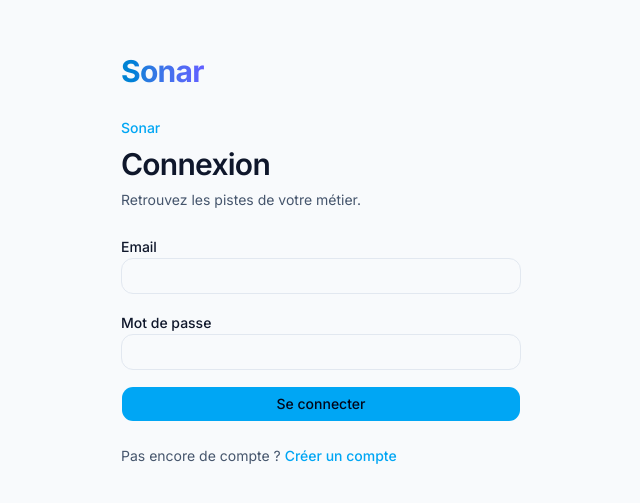
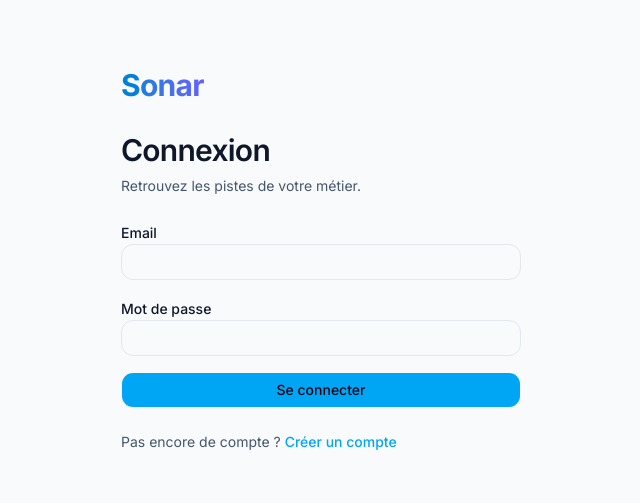
Before and after one commit to Maxime-Maguet/Sonar, a Next.js app in the folder apps/web/: page /login in a window 1280 px wide. Shown: the part 139-642 px from the top of the page, without its empty margins (319-959 px from the left). Built offline with nearby package versions, Linux system fonts and the light colour scheme.

Commit message:
fix(web): retirer le doublon de la marque Sonar sur connexion et inscription (#40)

```diff
--- a/apps/web/components/auth-form.tsx
+++ b/apps/web/components/auth-form.tsx
@@ -47,7 +47,6 @@ export function AuthForm({ mode }: { mode: Mode }) {
   return (
     <div className="space-y-6">
       <div className="space-y-2">
-        <p className="text-sm font-medium text-primary">Sonar</p>
         <h1 className="text-3xl font-semibold tracking-tight">
           {isLogin ? "Connexion" : "Inscription"}
         </h1>
```
